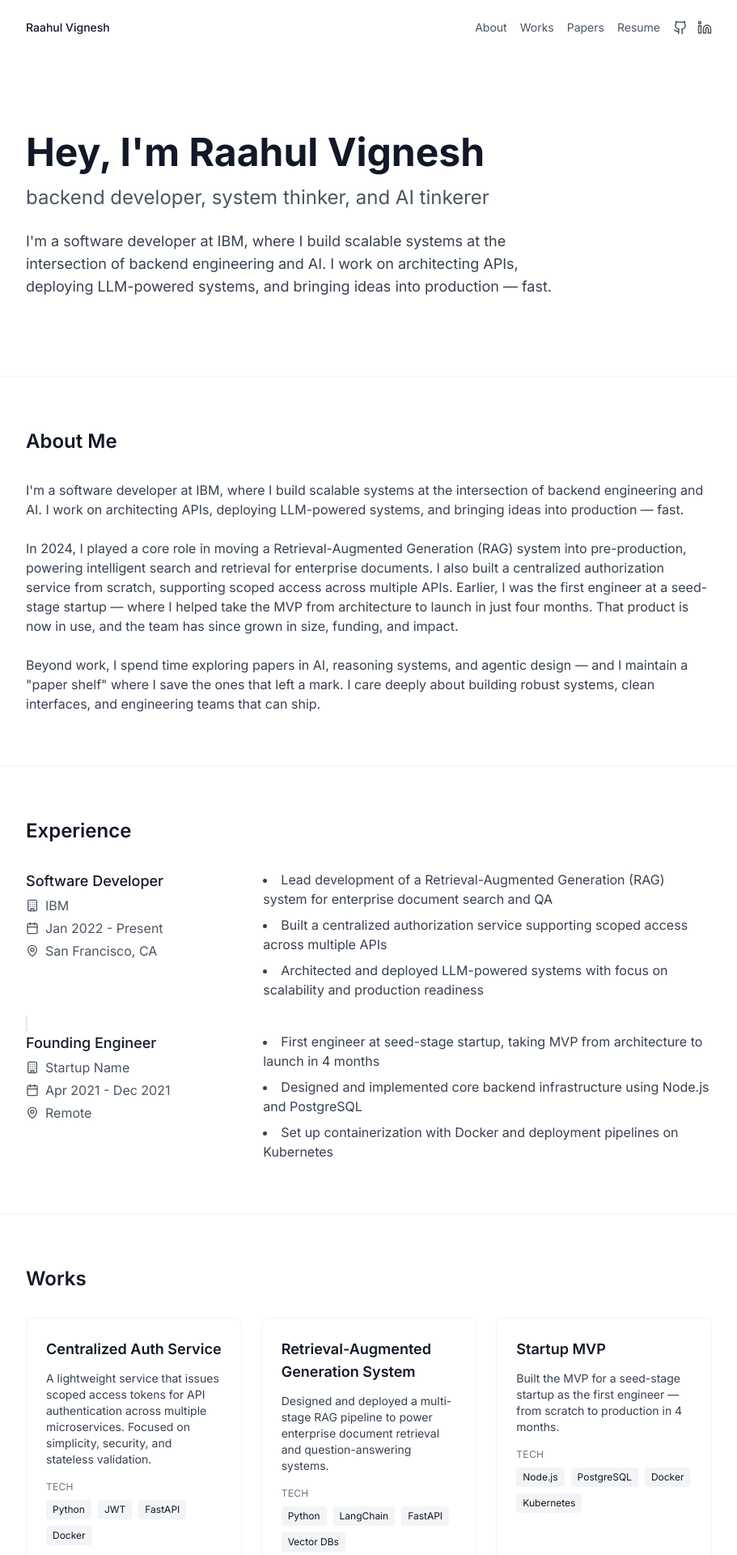
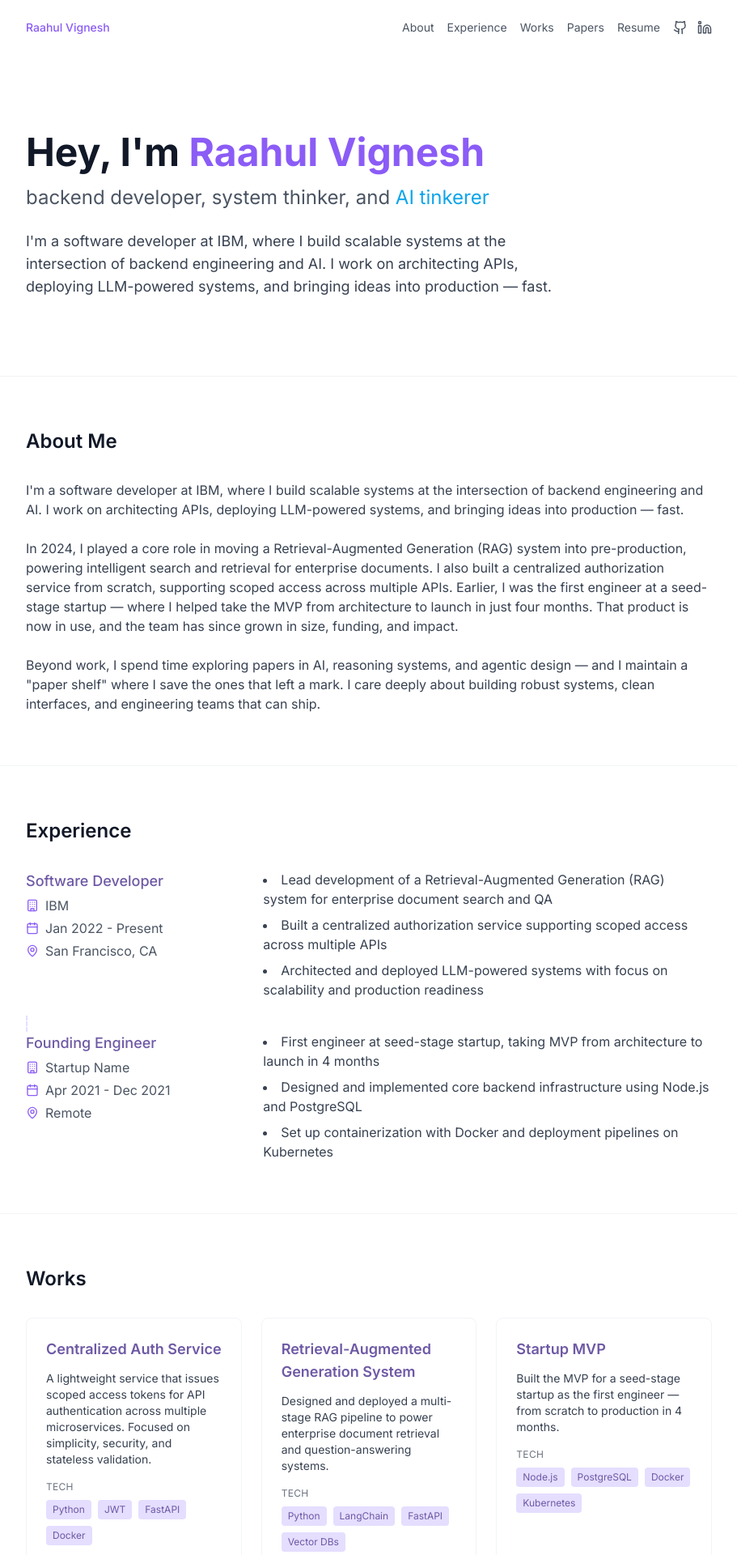
Before and after one commit to MRaahulVignesh/raahul-vignesh-digital-garden, a React (Vite) app: page / in a window 1280 px wide. Shown: the top 1920 px of the page at 81% size, without its empty margins (184-1095 px from the left). Built offline with nearby package versions, Linux system fonts and the light colour scheme.

Commit message:
Refactor: Add color highlights
Adds color highlights to the portfolio website, focusing on visual enhancements.

```diff
--- a/src/components/Experience.tsx
+++ b/src/components/Experience.tsx
@@ -46,17 +46,17 @@ const Experience: React.FC = () => {
             <div key={index} className="relative">
               <div className="flex flex-col md:flex-row gap-4">
                 <div className="md:w-1/3">
-                  <h3 className="font-medium text-lg">{exp.position}</h3>
+                  <h3 className="font-medium text-lg text-accent-dark">{exp.position}</h3>
                   <div className="flex items-center gap-2 text-gray-600 mt-1">
-                    <Building className="h-4 w-4" />
+                    <Building className="h-4 w-4 text-accent" />
                     <span>{exp.company}</span>
                   </div>
                   <div className="flex items-center gap-2 text-gray-600 mt-1">
-                    <Calendar className="h-4 w-4" />
+                    <Calendar className="h-4 w-4 text-accent" />
                     <span>{exp.duration}</span>
                   </div>
                   <div className="flex items-center gap-2 text-gray-600 mt-1">
-                    <MapPin className="h-4 w-4" />
+                    <MapPin className="h-4 w-4 text-accent" />
                     <span>{exp.location}</span>
                   </div>
                 </div>
@@ -69,7 +69,7 @@ const Experience: React.FC = () => {
                 </div>
               </div>
               {index < experiences.length - 1 && (
-                <div className="absolute left-0 top-full mt-5 h-5 border-l-2 border-dashed border-gray-200" />
+                <div className="absolute left-0 top-full mt-5 h-5 border-l-2 border-dashed border-accent-light" />
               )}
             </div>
           ))}
--- a/src/components/Footer.tsx
+++ b/src/components/Footer.tsx
@@ -11,7 +11,7 @@ const Footer: React.FC = () => {
       <Container>
         <div className="flex flex-col sm:flex-row justify-between items-center">
           <div className="mb-4 sm:mb-0 text-sm text-gray-600">
-            © {year} Raahul Vignesh. All rights reserved.
+            © {year} <span className="text-accent">Raahul Vignesh</span>. All rights reserved.
           </div>
 
           <div className="flex space-x-4">
@@ -19,7 +19,7 @@ const Footer: React.FC = () => {
               href="https://github.com/raahulv"
               target="_blank"
               rel="noopener noreferrer"
-              className="text-gray-600 hover:text-gray-900 transition"
+              className="text-gray-600 hover:text-highlight transition"
               aria-label="GitHub Profile"
             >
               <Github size={18} />
@@ -28,7 +28,7 @@ const Footer: React.FC = () => {
               href="https://linkedin.com/in/raahulvignesh"
               target="_blank"
               rel="noopener noreferrer"
-              className="text-gray-600 hover:text-gray-900 transition"
+              className="text-gray-600 hover:text-highlight transition"
               aria-label="LinkedIn Profile"
             >
               <Linkedin size={18} />
--- a/src/components/Header.tsx
+++ b/src/components/Header.tsx
@@ -8,31 +8,37 @@ const Header: React.FC = () => {
     <header className="py-6">
       <Container>
         <div className="flex justify-between items-center">
-          <a href="#" className="text-sm font-medium hover:text-gray-600 transition">
+          <a href="#" className="text-sm font-medium text-accent hover:text-accent-dark transition">
             Raahul Vignesh
           </a>
           <nav className="flex items-center space-x-4">
             <a
               href="#about"
-              className="text-sm text-gray-600 hover:text-gray-900 transition"
+              className="text-sm text-gray-600 hover:text-accent transition"
             >
               About
             </a>
             <a
+              href="#experience"
+              className="text-sm text-gray-600 hover:text-accent transition"
+            >
+              Experience
+            </a>
+            <a
               href="#works"
-              className="text-sm text-gray-600 hover:text-gray-900 transition"
+              className="text-sm text-gray-600 hover:text-accent transition"
             >
               Works
             </a>
             <a
               href="#papers"
-              className="text-sm text-gray-600 hover:text-gray-900 transition"
+              className="text-sm text-gray-600 hover:text-accent transition"
             >
               Papers
             </a>
             <a
               href="#resume"
-              className="text-sm text-gray-600 hover:text-gray-900 transition"
+              className="text-sm text-gray-600 hover:text-accent transition"
             >
               Resume
             </a>
@@ -41,7 +47,7 @@ const Header: React.FC = () => {
                 href="https://github.com/raahulv"
                 target="_blank"
                 rel="noopener noreferrer"
-                className="text-gray-600 hover:text-gray-900 transition"
+                className="text-gray-600 hover:text-highlight transition"
                 aria-label="GitHub Profile"
               >
                 <Github size={18} />
@@ -50,7 +56,7 @@ const Header: React.FC = () => {
                 href="https://linkedin.com/in/raahulvignesh"
                 target="_blank"
                 rel="noopener noreferrer"
-                className="text-gray-600 hover:text-gray-900 transition"
+                className="text-gray-600 hover:text-highlight transition"
                 aria-label="LinkedIn Profile"
               >
                 <Linkedin size={18} />
--- a/src/components/Hero.tsx
+++ b/src/components/Hero.tsx
@@ -7,10 +7,10 @@ const Hero: React.FC = () => {
     <section className="py-24">
       <Container>
         <h1 className="text-4xl sm:text-5xl font-bold mb-4">
-          Hey, I'm Raahul Vignesh
+          Hey, I'm <span className="text-accent">Raahul Vignesh</span>
         </h1>
         <h2 className="text-xl sm:text-2xl text-gray-600 mb-6">
-          backend developer, system thinker, and AI tinkerer
+          backend developer, system thinker, and <span className="text-highlight">AI tinkerer</span>
         </h2>
         <p className="text-lg max-w-2xl text-gray-700">
           I'm a software developer at IBM, where I build scalable systems at the intersection of backend engineering and AI.
--- a/src/components/PaperShelf.tsx
+++ b/src/components/PaperShelf.tsx
@@ -48,7 +48,7 @@ const PaperShelf: React.FC = () => {
                   href={paper.url}
                   target="_blank"
                   rel="noopener noreferrer"
-                  className="hover:text-gray-600 transition"
+                  className="text-highlight hover:text-highlight-dark transition"
                 >
                   {paper.title}
                 </a>
@@ -60,7 +60,7 @@ const PaperShelf: React.FC = () => {
                 {paper.tags.map((tag, tagIndex) => (
                   <span
                     key={tagIndex}
-                    className="text-xs bg-gray-100 px-2 py-1 rounded"
+                    className="text-xs bg-highlight-light text-highlight-dark px-2 py-1 rounded"
                   >
                     {tag}
                   </span>
--- a/src/components/Resume.tsx
+++ b/src/components/Resume.tsx
@@ -13,7 +13,7 @@ const Resume: React.FC = () => {
           <a
             href="/raahul_vignesh_resume.pdf"
             download
-            className="inline-flex items-center px-5 py-3 bg-black text-white rounded-lg hover:bg-gray-800 transition"
+            className="inline-flex items-center px-5 py-3 bg-accent hover:bg-accent-dark text-white rounded-lg transition"
           >
             <Download size={18} className="mr-2" />
             Download Resume
--- a/src/components/Works.tsx
+++ b/src/components/Works.tsx
@@ -30,15 +30,15 @@ const projects: Project[] = [
 
 const ProjectCard: React.FC<{ project: Project }> = ({ project }) => {
   return (
-    <div className="bg-white border border-gray-100 rounded-lg p-6 hover:shadow-sm transition duration-200">
-      <h3 className="text-lg font-semibold mb-3">{project.title}</h3>
+    <div className="bg-white border border-gray-100 rounded-lg p-6 hover:shadow-sm transition duration-200 hover:border-accent-light">
+      <h3 className="text-lg font-semibold mb-3 text-accent-dark">{project.title}</h3>
       <p className="text-gray-700 mb-4 text-sm">{project.description}</p>
 
       <div className="mb-4">
         <h4 className="text-xs uppercase tracking-wide text-gray-500 mb-2">Tech</h4>
         <div className="flex flex-wrap gap-2">
           {project.techStack.map((tech, index) => (
-            <span key={index} className="inline-flex text-xs bg-gray-100 px-2 py-1 rounded">
+            <span key={index} className="inline-flex text-xs bg-accent-light text-accent-dark px-2 py-1 rounded">
               {tech}
             </span>
           ))}
@@ -50,7 +50,7 @@ const ProjectCard: React.FC<{ project: Project }> = ({ project }) => {
           {project.githubUrl && (
             <a
               href={project.githubUrl}
-              className="text-xs text-gray-600 hover:text-gray-900"
+              className="text-xs text-highlight hover:text-highlight-dark"
               target="_blank"
               rel="noopener noreferrer"
             >
@@ -60,7 +60,7 @@ const ProjectCard: React.FC<{ project: Project }> = ({ project }) => {
           {project.demoUrl && (
             <a
               href={project.demoUrl}
-              className="text-xs text-gray-600 hover:text-gray-900"
+              className="text-xs text-highlight hover:text-highlight-dark"
               target="_blank"
               rel="noopener noreferrer"
             >
--- a/tailwind.config.ts
+++ b/tailwind.config.ts
@@ -1,4 +1,3 @@
-
 import type { Config } from "tailwindcss";
 
 export default {
@@ -45,12 +44,14 @@ export default {
 					foreground: 'hsl(var(--muted-foreground))'
 				},
 				accent: {
-					DEFAULT: 'hsl(var(--accent))',
-					foreground: 'hsl(var(--accent-foreground))'
+					DEFAULT: '#8B5CF6', // Main accent (purple)
+					light: '#E5DEFF',   // Light purple for backgrounds
+					dark: '#6E59A5',    // Darker purple for text/borders
 				},
-				popover: {
-					DEFAULT: 'hsl(var(--popover))',
-					foreground: 'hsl(var(--popover-foreground))'
+				highlight: {
+					DEFAULT: '#0EA5E9', // Secondary accent (blue)
+					light: '#D3E4FD',   // Light blue for backgrounds
+					dark: '#0C8AC7',    // Darker blue for text/borders
 				},
 				card: {
 					DEFAULT: 'hsl(var(--card))',
```
